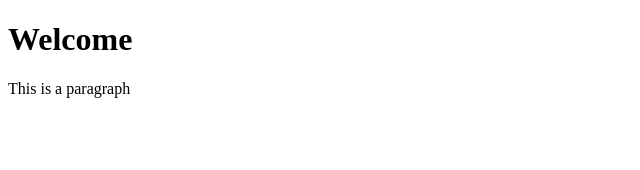
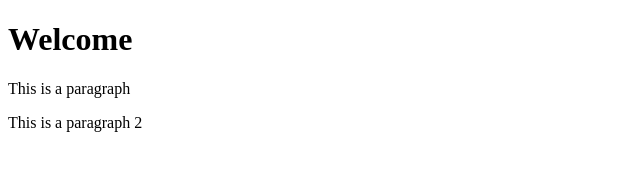
Before and after one commit to nishachandru2000/web-developments, a plain HTML site: page FirstUI/test.html in a window 1280 px wide. Shown: the whole page, without its empty margins (0-640 px from the left). Drawn offline with Linux system fonts and the light colour scheme.

Commit message:
Minor change

```diff
--- a/FirstUI/test.html
+++ b/FirstUI/test.html
@@ -6,5 +6,6 @@
     </head>
     <body>
         <P> This is a paragraph</P>
+        <P> This is a paragraph 2</P>
     </body>
 </html>
```
